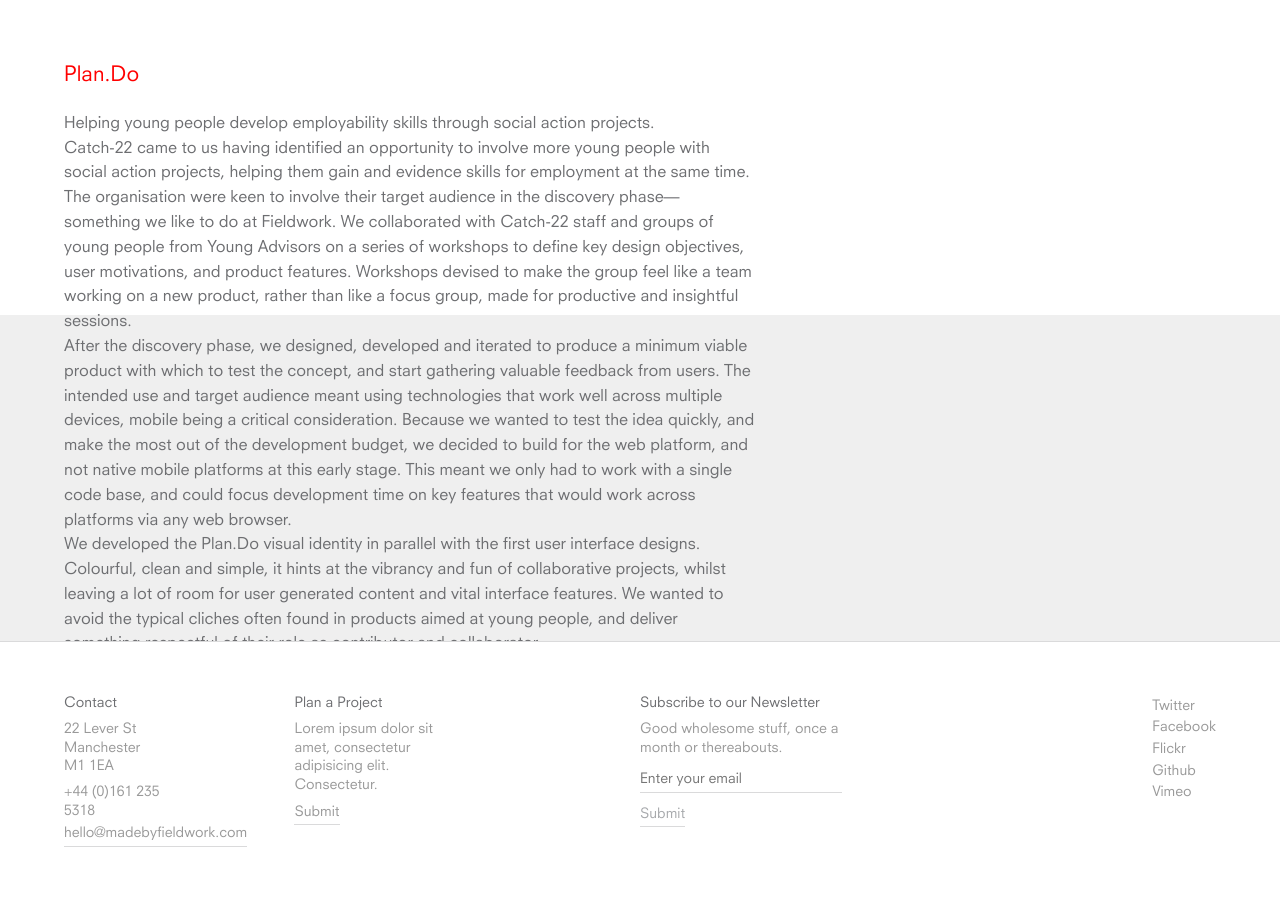
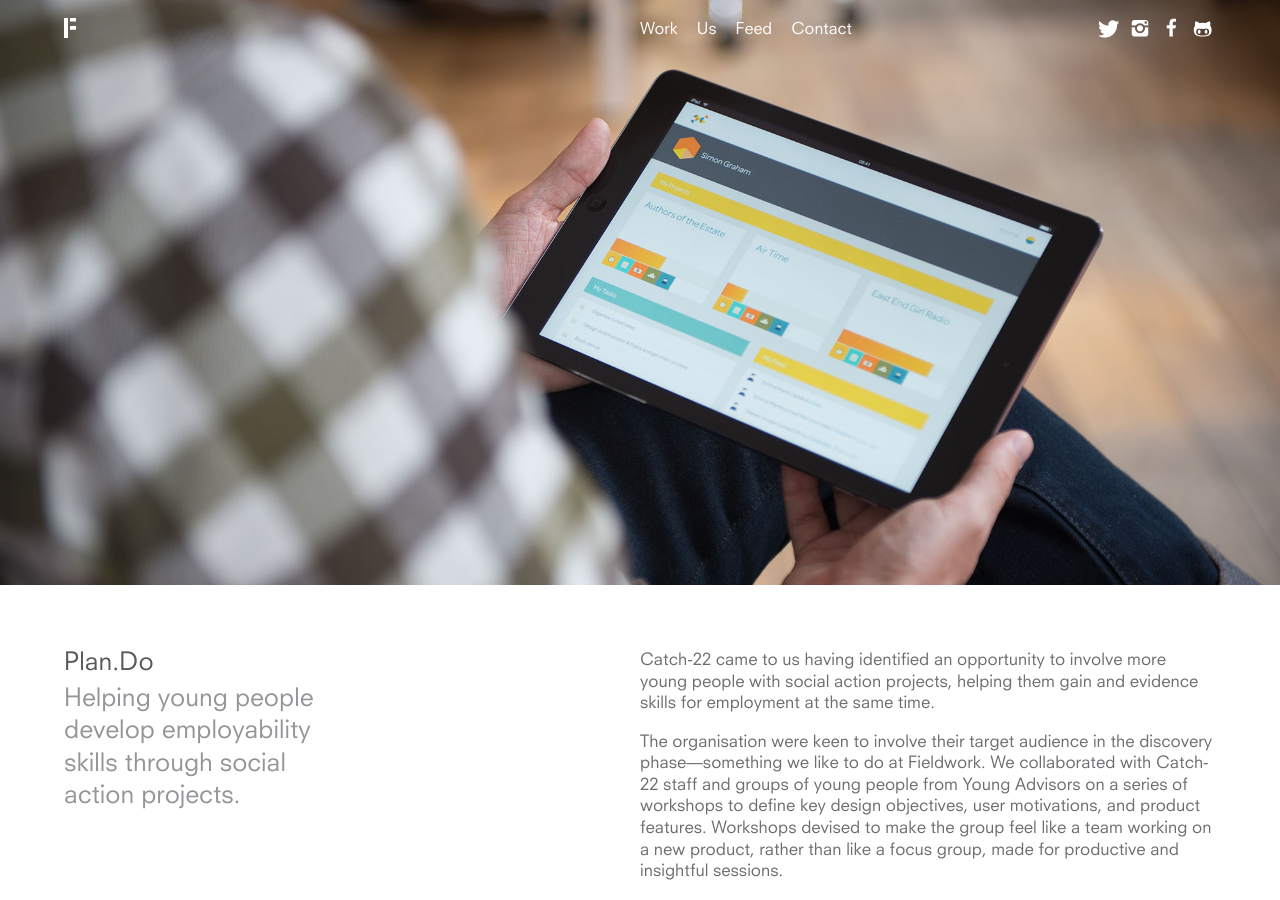
Before and after one commit to EMT/fieldwork-v2, a Jekyll site: the page built from plando.html, in a window 1280 px wide and 900 px high. Built offline with Jekyll 4.4.1, drawn with Linux system fonts in a browser that asks for light colours; nearby versions of some CDN libraries.

Commit message:
Project style updates.

```diff
--- a/css/projects/_captions.scss
+++ b/css/projects/_captions.scss
@@ -2,9 +2,6 @@
   float: right;
 }
 
-p.caption-l, p.caption-r {
-  width: 100%;
-}
 
 // Captions
 
@@ -18,6 +15,7 @@
   padding: 3em 0.5em;
   margin: 2em 0;
   position: relative;
+  color: rgb(167,169,172);
 }
 
 .arrow-up:after, .arrow-down:after {
@@ -32,12 +30,18 @@
 }
 
 .arrow-up:after {
-  top: 0;
   background-position: 1% 1%;
 }
 
+.arrow-up:after, .arrow-down:after {
+  top: 50%;
+  -webkit-transform: translateY(-50%);
+  -moz-transform: translateY(-50%);
+  transform: translateY(-50%);
+
+}
+
 .arrow-down:after {
-  bottom: 0;
   background-position: 1% 100%;
 }
 
@@ -55,3 +59,12 @@
   display: table;
   clear: both;
 }
+
+
+@media screen and (max-width: 600px) {
+
+.caption-l, .caption-r {
+  width: 100%;
+}
+
+}
--- a/css/projects/_project.scss
+++ b/css/projects/_project.scss
@@ -3,6 +3,11 @@
 
 body.project {
 	margin-top: 0;
+	background: rgb(255,255,255);
+}
+
+body.project footer {
+	position: static;
 }
 
 .project header {
@@ -39,48 +44,85 @@
 }
 
 
+.hero-picture {
+	height: 65%;
+	width: 100%;
+	background-repeat: no-repeat;
+	background-position: center;
+	-webkit-background-size:cover;
+	background-size: cover;
+}
+
+@media screen and (min-width: 950px) {
+	.hero-picture {
+		background-attachment: fixed;
+	}
+}
+
 .hero {
-	height: 100%;
 	width: 100%;
-	margin-bottom: 5em;
+	margin-bottom: 5%;
 
 	.wrapper {
 		padding-top: 5%;
 	}
 
 	.text {
-		height: 35%;
 		width: 100%;
 		background: white;
 	}
 
-	.picture {
-		height: 65%;
-		width: 100%;
-		background-size: cover;
-		background-repeat: no-repeat;
+	.project-description {
+		width: 50%;
+		float: left;
+
+		p {
+			font-size: 1.04em;
+		}
+
+		h2 {
+			color: red;
+			margin-bottom: 0.5em;
+		}
 	}
 
-	.project-description {
-		width: 60%;
+	.project-title {
+		width: 25%;
 		float: left;
-		margin-right: 10%;
+		margin-right: 25%;
+		color: rgb(147,149,152);
 	}
 
-	.project-info {
-		width: 30%;
-		float: left;
+	.hero .wrapper:after {
+		content: '';
+		display: table;
+		clear: both;
 	}
 
+
 	h1 {
-	    margin-bottom: 1.2em;
-	    font-size: 1.3em;
-	    color: red;
+	    margin-bottom: 0.3em;
+	    color: rgb(88,89,91);
+	}
+
+	.project-title {
+	    font-size: 1.55em;
 	}
 
 	p {
-		line-height: 1.55;
+		line-height: 1.3;
+		margin-bottom: 1em;
 	}
+
+
+}
+
+	.project-info {
+		width: 50%;
+		float: right;
+		padding: 3em 0;
+		box-sizing: border-box;
+		-moz-box-sizing: border-box;
 
 	li, .client {
 		color: rgb(167,169,172);
@@ -103,5 +145,42 @@
 		margin-bottom: 0.5em;
 	}
 
+	.info-title {
+		margin-bottom: 2.5em;
+	}
+
+	}
+
+
+.gif {
+	background-size: auto 90% !important;
+	background-color: rgb(239,238,237);
+}
+
+
+@media screen and (max-width: 900px) {
+
+.hero {
+	.project-description {
+		width: 100%;
+		margin: 0;
+	}
+
+	.project-title {
+		width: 100%;
+		margin: 0 0 5% 0;
+	}
+
+	.wrapper {
+		padding-top: 10%;
+	}
+}
+}
+
+@media screen and (max-width: 600px) {
+
+.project-info {
+	width: 100%;
+}
 
 }
```
